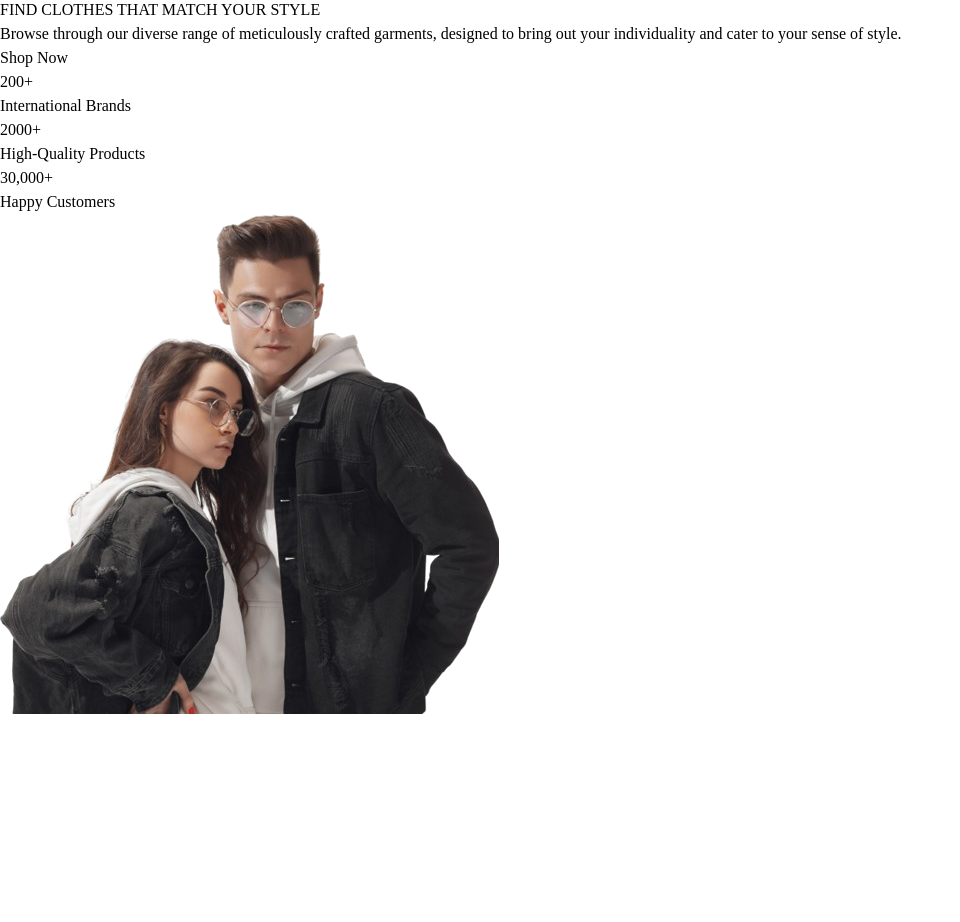
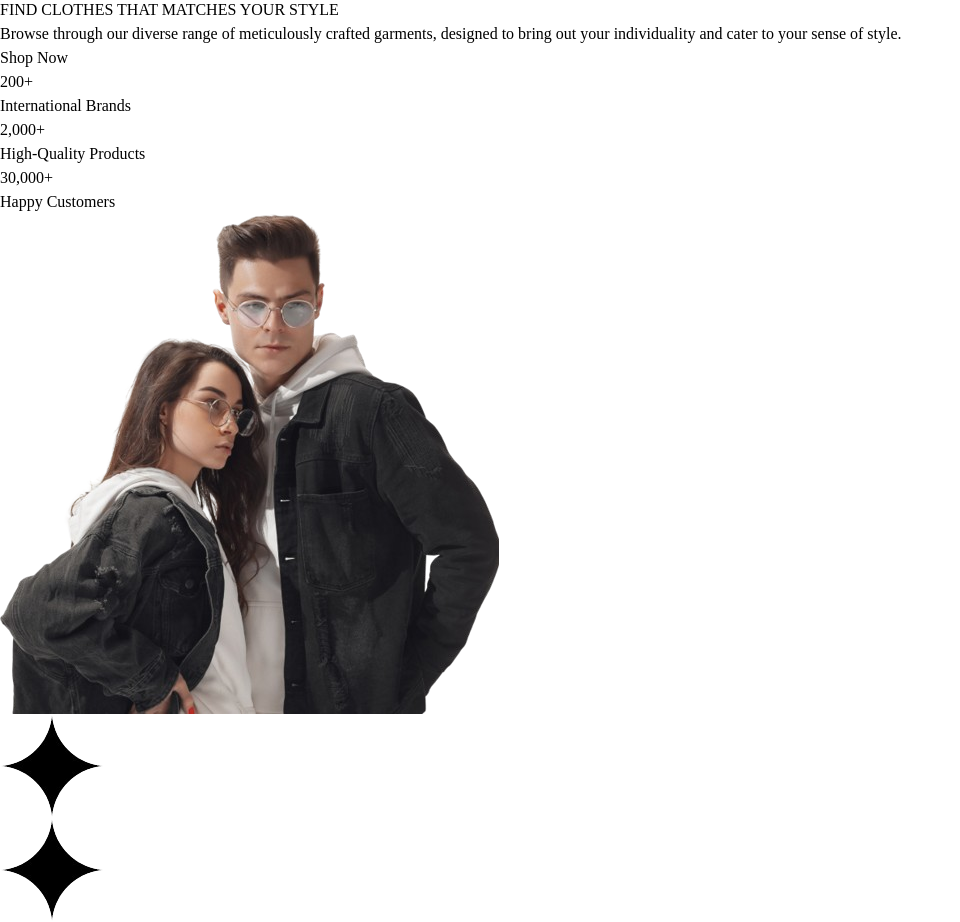
Before and after one commit to muhammedanas-ea/shop.co, a React (Vite) app: page / in a window 1280 px wide. Shown: the part 194-1116 px from the top of the page, without its empty margins (0-960 px from the left). Before the commit the page ends 908 px from the top, so only its background shows below. Built offline with nearby package versions, Linux system fonts and the light colour scheme; a web font is replaced by a local one.

Commit message:
update:hero section completed

```diff
--- a/src/layout/Layout.tsx
+++ b/src/layout/Layout.tsx
@@ -3,10 +3,10 @@ import { Outlet } from "react-router-dom"
 
 const Layout = () =>{
     return(
-        <>
+        <div className="max-w-screen-2xl mx-auto">
         <Header/>
         <Outlet />
-        </>
+        </div>
     )
 }
 
--- a/src/pages/HomePage.tsx
+++ b/src/pages/HomePage.tsx
@@ -1,48 +1,53 @@
 import heroImg from "../assets/heroImag/Rectangle_2-removebg-preview.png";
+import icon from "../assets/heroImag/Vector-removebg-preview.png"
 
 const HomePage = () => {
   return (
-    <section className="min-h-screen bg-[#F2F0F1] pt-5">
-      <div className="app-container flex flex-col lg:flex-row items-center lg:items-start relative">
-        {/* Text Section */}
-        <div className="flex-1 pt-8 lg:pt-14  lg:text-left px-4 lg:px-0">
-          <h1 className="font-bold text-3xl md:text-5xl lg:text-6xl max-w-lg mx-auto lg:mx-0">
-            FIND CLOTHES THAT MATCH YOUR STYLE
+    <section className="bg-[#F2F0F1] lg:h-screen">
+      <div className="app-container flex flex-col md:items-center lg:flex-row gap-5 ">
+        <div className="max-w-lg flex flex-col justify-center md:text-center lg:text-start mt-10 ">
+          <h1 className="font-bold text-4xl md:text-6xl">
+            FIND CLOTHES THAT MATCHES YOUR STYLE
           </h1>
-          <p className="max-w-lg text-sm md:text-base my-4 mx-auto lg:mx-0">
+          <p className="md:text-base text-sm mt-3 mb-5">
             Browse through our diverse range of meticulously crafted garments,
             designed to bring out your individuality and cater to your sense of
             style.
           </p>
-          <div className="flex justify-center lg:justify-start mt-4 lg:mt-8">
-            <button className="bg-black text-white py-4 px-8 rounded-[62px] w-full md:w-auto text-base">
-              Shop Now
-            </button>
-          </div>
-          {/* Stats Section */}
-          <div className="grid grid-cols-2 md:grid-cols-3 gap-5 mt-8 mx-auto lg:mx-0 max-w-xs md:max-w-none">
+          <button className="w-full lg:w-52 rounded-[62px] py-4 bg-black text-white text-base">
+            Shop Now
+          </button>
+          <div className="mt-8 grid grid-cols-2 md:grid-cols-3 text-center gap-5">
             <div>
-              <h2 className="font-bold text-2xl md:text-4xl">200+</h2>
-              <p className="text-xs md:text-base">International Brands</p>
+              <h1 className="font-bold text-2xl md:text-4xl">200+</h1>
+              <h1 className="text-xs md:text-base text-[#0000008a]">
+                International Brands
+              </h1>
             </div>
             <div>
-              <h2 className="font-bold text-2xl md:text-4xl">2000+</h2>
-              <p className="text-xs md:text-base">High-Quality Products</p>
+              <h1 className="font-bold text-2xl md:text-4xl">2,000+</h1>
+              <h1 className="text-xs md:text-base text-[#0000008a]">
+                High-Quality Products
+              </h1>
             </div>
-            <div>
-              <h2 className="font-bold text-2xl md:text-4xl">30,000+</h2>
-              <p className="text-xs md:text-base">Happy Customers</p>
+            <div className="col-span-2 md:col-span-1">
+              <h1 className="font-bold text-2xl md:text-4xl">30,000+</h1>
+              <h1 className="text-xs md:text-base text-[#0000008a]">
+                Happy Customers
+              </h1>
             </div>
           </div>
         </div>
-
-        {/* Image Section */}
-        <div className="relative h-[30rem] w-96 md:h-[35rem] lg:h-auto mt-8 lg:mt-0 md:w-full lg:w-auto">
-          <img
-            className="w-full h-full object-cover lg:object-contain"
-            src={heroImg}
-            alt="Fashion showcase"
-          />
+        <div className="lg:mt-10 ">
+          <div className="lg:ml-24 relative">
+            <img src={heroImg} alt="" />
+            <div className="absolute top-0 w-16 h-16 md:w-28 md:h-28 right-0">
+              <img className="w-full h-full object-cover" src={icon} alt="" />
+            </div>
+            <div className="absolute top-36 md:w-14 md:h-14 w-11 h-11">
+              <img className="w-full h-full object-cover" src={icon} alt="" />
+            </div>
+          </div>
         </div>
       </div>
     </section>
```
